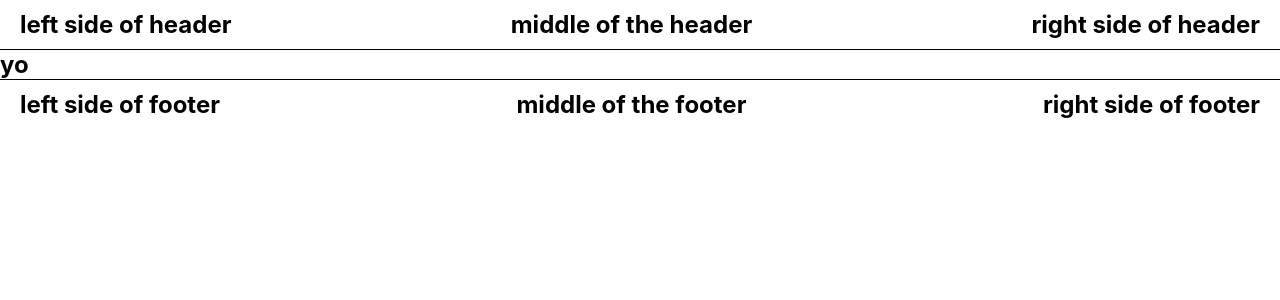
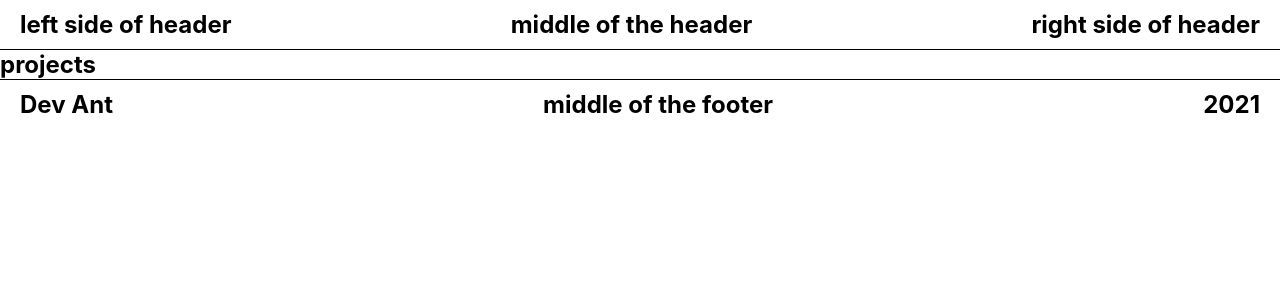
Before and after one commit to arn-foto/P33P, a React (Create React App) app: page /projects in a window 1280 px wide. Shown: the top 300 px of the page. Built offline with nearby package versions, Linux system fonts and the light colour scheme.

Commit message:
+ Add React-Router & Material UI

```diff
--- a/package.json
+++ b/package.json
@@ -3,6 +3,8 @@
   "version": "0.1.0",
   "private": true,
   "dependencies": {
+    "@material-ui/core": "^4.11.3",
+    "@material-ui/icons": "^4.11.2",
     "@testing-library/jest-dom": "^5.11.9",
     "@testing-library/react": "^11.2.3",
     "@testing-library/user-event": "^12.6.2",
--- a/src/Js/App.js
+++ b/src/Js/App.js
@@ -12,7 +12,12 @@ function App() {
 
 				<div className="app__body">
 					<Switch>
-						<h2>yo</h2>
+						<Route path="/about">
+							<h2>about me</h2>
+						</Route>
+						<Route path="/projects">
+							<h2>projects</h2>
+						</Route>
 					</Switch>
 				</div>
 				<Footer />
--- a/src/Js/Footer.js
+++ b/src/Js/Footer.js
@@ -5,14 +5,14 @@ function Footer() {
 	return (
 		<div className="footer">
 			<div className="footer__left">
-				<h2>left side of footer</h2>
+				<h2>Dev Ant</h2>
 			</div>
 			<div className="footer__middle">
 				<h2>middle of the footer</h2>
 			</div>
 			<div className="footer__right">
-				<h2>right side of footer</h2>
-			</div>{" "}
+				<h2>2021</h2>
+			</div>
 		</div>
 	);
 }
```
Also changed, not shown: 2 other files (tests, documents, lock files or other folders).
